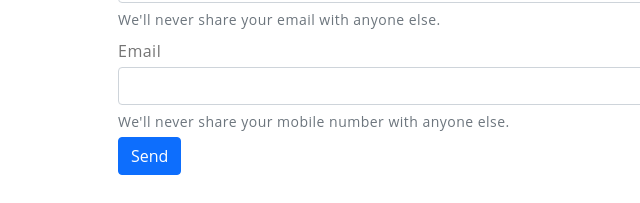
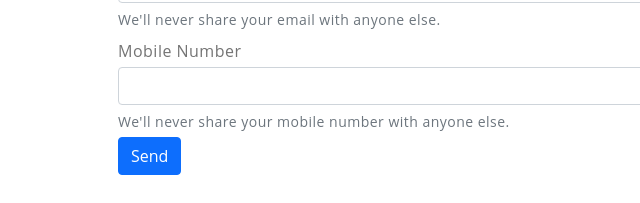
Before and after one commit to haikeyidesu/FED2024Assg2_P06_Team10, a plain HTML site: page html/sign-up.html in a window 1280 px wide. Shown: the part 193-396 px from the top of the page, 0-640 px from the left. Drawn offline with Linux system fonts and the light colour scheme; no server answers.

Commit message:
- more minor tweaks

```diff
--- a/html/sign-up.html
+++ b/html/sign-up.html
@@ -33,7 +33,7 @@
                 </div>
 
                 <div class="form-group">
-                    <label for="member-mobile">Email</label>
+                    <label for="member-mobile">Mobile Number</label>
                     <input type="number" id="member-mobile" class="form-control" required>
                     <small id="member-mobile" class="form-text text-muted">We'll never share your mobile number with
                         anyone
@@ -82,7 +82,7 @@
                 </div>
 
                 <div class="form-group">
-                    <label for="update-member-mobile">Mobile</label>
+                    <label for="update-member-mobile">Mobile Number</label>
                     <input type="number" id="update-member-mobile" class="form-control" required>
                     <small id="update-member-mobile" class="form-text text-muted">We'll never share your email
                         with
```
